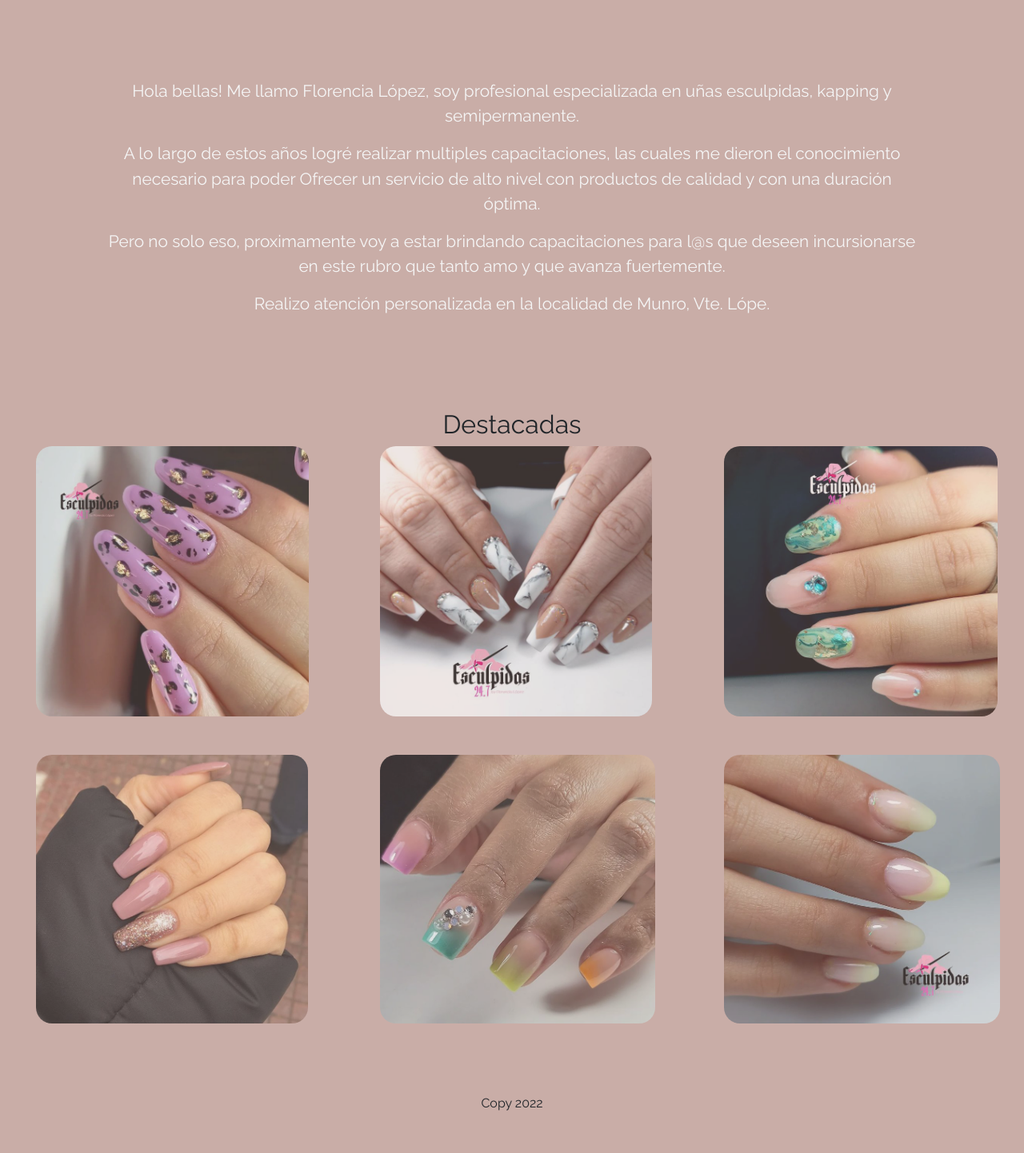
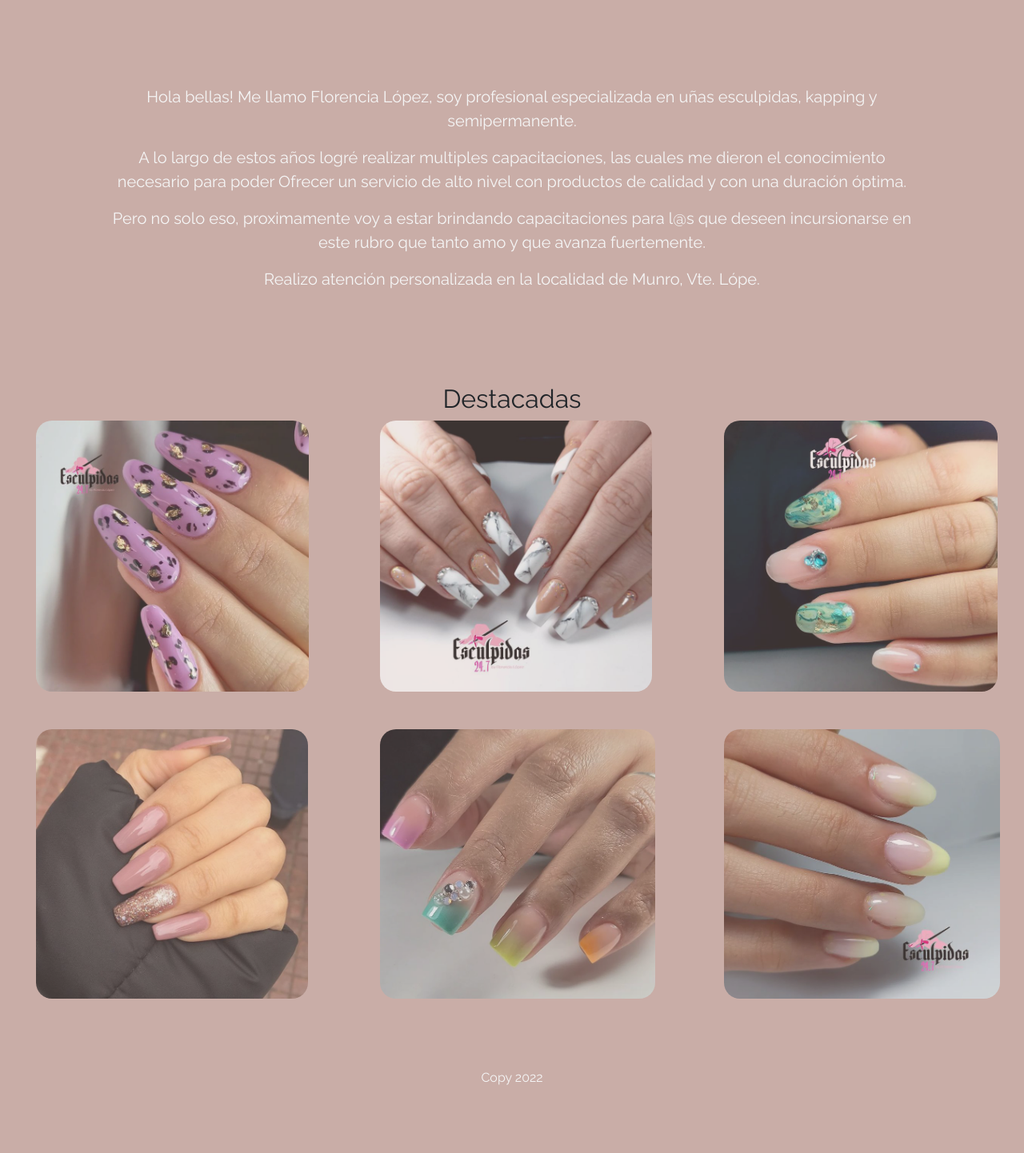
Before and after one commit to DamarisNieto/esculpidas24.7, a website: page index.html in a window 1280 px wide. Shown: the part 552-1994 px from the top of the page at 80% size. Drawn offline with Linux system fonts and the light colour scheme; a web font is replaced by a local one.

Commit message:
Sass II y Seo

```diff
--- a/css/style.css
+++ b/css/style.css
@@ -12,6 +12,7 @@ body{
 .container {
     display: flex;
 }
+
 .container .container__descripcion {
     color: whitesmoke;
     font-family:'Raleway', sans-serif;
@@ -72,17 +73,16 @@ body{
 }
 
 /*Pagina Esculpidas*/
-.contenedor-2 h2{
-    font-size: 1.3rem;
-    margin-top: 100px;
-    font-weight: bold;
-}
 .contenedor-2{
     width: 100%;
     background-color: #f2e9e4;
     display: flex;
     text-align: center;
-
+}
+.contenedor-2 h2{
+    font-size: 1.3rem;
+    margin-top: 100px;
+    font-weight: bold;
 }
 .contenedor-esculp{
     width: 100%;
--- a/index.html
+++ b/index.html
@@ -4,7 +4,10 @@
     <meta charset="UTF-8">
     <meta http-equiv="X-UA-Compatible" content="IE=edge">
     <meta name="viewport" content="width=device-width, initial-scale=1.0">
-    <title>Clase 2 Html</title>
+    <meta name="keywords" content="nails, manicura">
+    <meta name="description" content="Desde Esculpidas 24/7 brindamos un servicio estrategicamente pensado para que puedas tener tus manos impecables, siempre">
+
+    <title>Esculpidas | Inicio</title>
 <link rel="stylesheet" href="./css/bootstrap.min.css" />
 
 <link href="https://fonts.googleapis.com/css2?family=Just+Another+Hand&family=Raleway&display=swap" rel="stylesheet">
@@ -13,7 +16,7 @@
 <link rel="preconnect" href="https://fonts.gstatic.com" crossorigin>
 <link href="https://fonts.googleapis.com/css2?family=Raleway&display=swap" rel="stylesheet">
 
-<link rel="stylesheet" href="./css/style.css">
+<link rel="stylesheet" href="./css/estilo.css">
 </head>
 
 <body>
@@ -91,7 +94,9 @@
       </div>
   </main>
 
-<footer>Copy 2022</footer>
+<footer>
+  <p>Copy 2022</p>
+</footer>
 
 <script src="./js/bootstrap.bundle.min.js"></script>
 
--- a/scss/estilo.scss
+++ b/scss/estilo.scss
@@ -1,6 +1,7 @@
 $colorletras: whitesmoke;
 $colorfondo: #C9ADA7;
 $estiloletra: 'Raleway', sans-serif;
+
 
 body{
     background-color: $colorfondo;
@@ -61,10 +62,21 @@ body{
             }
         }
     }
-    footer{
+    /*footer{
         color:$colorletras;
         padding-top: 50px;
         padding-bottom: 50px;
         text-align: center;
-    }
+    }*/
 }
+
+.footer{
+    color: $colorfondo;
+        padding-top: 50px;
+        padding-bottom: 50px;
+        text-align: center;
+}
+p{
+    @extend .footer;
+    background-color: black;
+}
```
Also changed, not shown: Contacto.html (+2 -1 lines), esculpidas.html (+2 -1 lines), kapping.html (+2 -1 lines), semipermanente.html (+2 -1 lines), scss/estilo.css, 1 other file.
